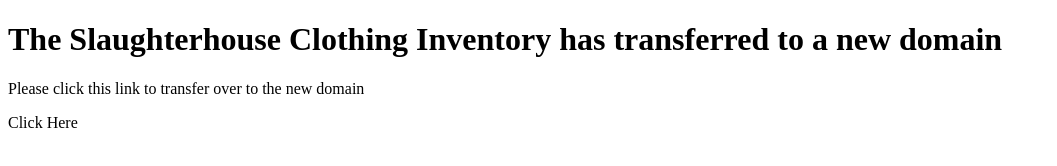
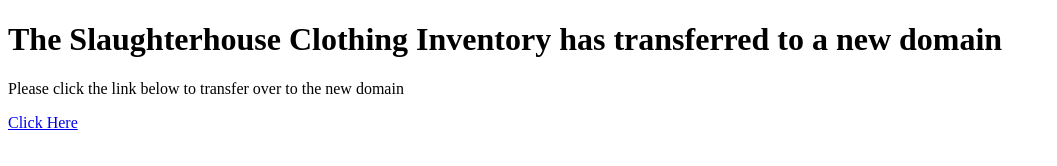
Before and after one commit to khalildh/khalildh.github.io, a plain HTML site: page index.html in a window 1280 px wide. Shown: the whole page, without its empty margins (0-1057 px from the left). Drawn offline with Linux system fonts and the light colour scheme.

Commit message:
Fixed href

```diff
--- a/index.html
+++ b/index.html
@@ -17,7 +17,8 @@
       </div>
 
 
-    <p> Please click this link to transfer over to the new domain </p> <a ref="https://slaughterhousesl.github.io/">Click Here</a>
+    <p> Please click the link below to transfer over to the new domain </p>
+    <a href="https://slaughterhousesl.github.io/">Click Here</a>
 
 
 <footer id="main footer">
```
